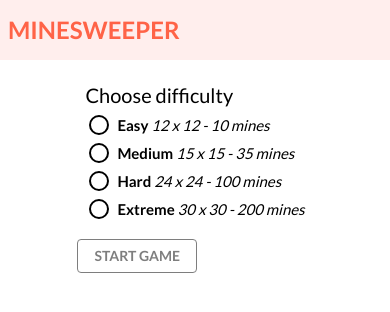
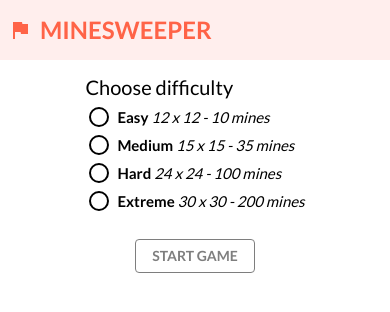
Before and after one commit to MSekrst/minesweeper, a React (Create React App) app: page / in a window 390 px wide. Shown: the top 312 px of the page. Built offline with nearby package versions, Linux system fonts and the light colour scheme.

Commit message:
Mobile layout ande header main link

```diff
--- a/src/base.css
+++ b/src/base.css
@@ -3,9 +3,6 @@
 }
 
 .page-content {
-  display: flex;
-  flex-direction: column;
-  align-items: center;
 }
 
 a,
--- a/src/modules/DifficultyPicker/DifficultyPicker.tsx
+++ b/src/modules/DifficultyPicker/DifficultyPicker.tsx
@@ -30,7 +30,11 @@
         return null
       }
 
-      return <div className="difficulty-picker">{playingDifficulty.label}</div>
+      return (
+        <div className="difficulty-picker">
+          <div className="difficulty-picker--label">{playingDifficulty.label}</div>
+        </div>
+      )
     }
 
     return (
--- a/src/modules/DifficultyPicker/difficultyPicker.css
+++ b/src/modules/DifficultyPicker/difficultyPicker.css
@@ -1,3 +1,7 @@
 .difficulty-picker {
-  margin: 8px 0;
+  margin: 0 0 8px;
 }
+
+.difficulty-picker .difficulty-picker--label {
+  margin: 8px 10px;
+}
--- a/src/modules/Game/Game.tsx
+++ b/src/modules/Game/Game.tsx
@@ -191,9 +191,10 @@
         <span className="board--counter--label">Helpers left:</span>
         <span className="board--counter helpers">{helpersAvailable}</span>
       </div>
-      <main className="board">
-        {board.map((rows, rowIndex) => {
-          return (
+
+      <div className="board--window">
+        <main className="board" style={{ width: 28 * width }}>
+          {board.map((rows, rowIndex) => (
             <section key={rowIndex} className="row">
               {rows.map((cell, columnIndex) => {
                 const mainClick = isFinished ? noop : handleMainAction(rowIndex, columnIndex, cell)
@@ -203,9 +204,9 @@
                 return <Cell key={columnIndex} {...cell} onSecondaryClick={secondaryClick} onClick={mainClick} />
               })}
             </section>
-          )
-        })}
-      </main>
+          ))}
+        </main>
+      </div>
     </>
   )
 }
--- a/src/modules/Game/game.css
+++ b/src/modules/Game/game.css
@@ -1,7 +1,8 @@
 .board-counters {
-  margin: 12px 0 8px;
+  margin: 12px 10px 8px;
   display: flex;
   align-items: center;
+  justify-content: center;
 }
 
 .board--counter {
@@ -25,9 +26,13 @@
   color: green;
 }
 
+.board--window {
+  overflow-x: auto;
+}
+
 .board {
-  overflow: auto;
   border: 2px solid tomato;
+  margin: 0 auto;
 }
 
 .board .row {
--- a/src/screens/GameScreen/GameScreen.tsx
+++ b/src/screens/GameScreen/GameScreen.tsx
@@ -65,7 +65,9 @@
 
   return (
     <div>
-      <DifficultyPicker disabled={isInProgress} selected={difficulty} onChange={setDifficulty} />
+      <div className="game-screen--difficulty">
+        <DifficultyPicker disabled={isInProgress} selected={difficulty} onChange={setDifficulty} />
+      </div>
 
       <div className="game-screen--buttons">
         {isInProgress ? (
--- a/src/screens/GameScreen/gameScreen.css
+++ b/src/screens/GameScreen/gameScreen.css
@@ -1,3 +1,10 @@
 .game-screen--buttons {
-  margin: 8px 0;
+  text-align: center;
+  margin: 8px 10px;
 }
+
+.game-screen--difficulty {
+  display: flex;
+  align-items: center;
+  justify-content: center;
+}
--- a/src/screens/Header/Header.tsx
+++ b/src/screens/Header/Header.tsx
@@ -1,11 +1,17 @@
 import React from 'react'
+import { Link } from 'react-router-dom'
+
+import { Flag } from '../../components/Icons'
 
 import './header.css'
 
 export const Header = React.memo(() => {
   return (
     <header className="header">
-      <h1 className="header--title">Minesweeper</h1>
+      <Link className="header--home" to="/">
+        <Flag size={24} />
+        <h1 className="header--title">Minesweeper</h1>
+      </Link>
     </header>
   )
 })
--- a/src/screens/Header/header.css
+++ b/src/screens/Header/header.css
@@ -5,8 +5,21 @@
   height: 60px;
 }
 
+.header--home {
+  display: flex;
+  align-items: center;
+  margin: 8px;
+  padding: 0;
+  transition: opacity 0.25s ease-in-out;
+}
+
+.header--home:hover {
+  border: none;
+  opacity: 0.8;
+}
+
 .header--title {
-  margin: 8px;
+  margin-left: 8px;
   font-size: 24px;
   font-weight: 700;
   text-transform: uppercase;
```
